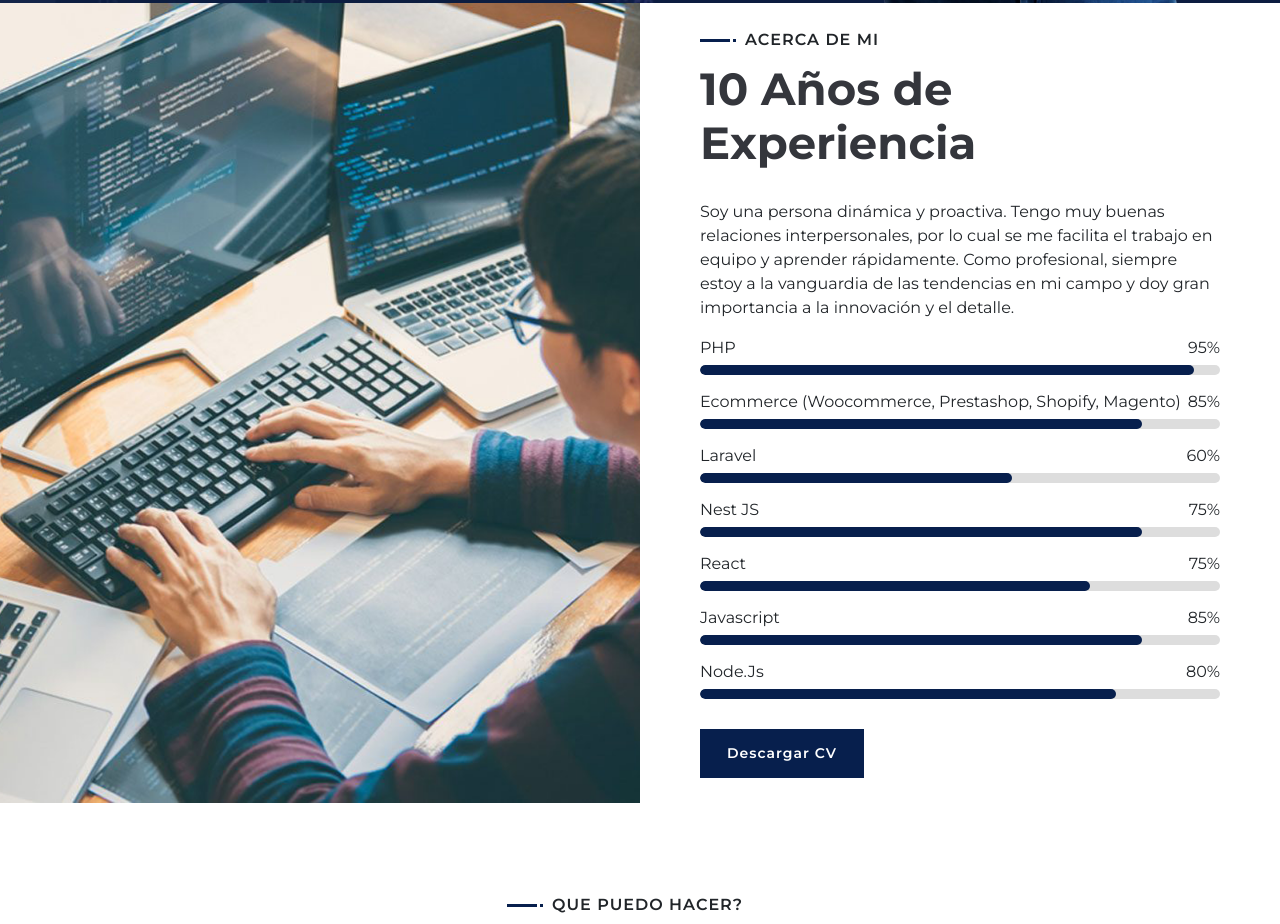
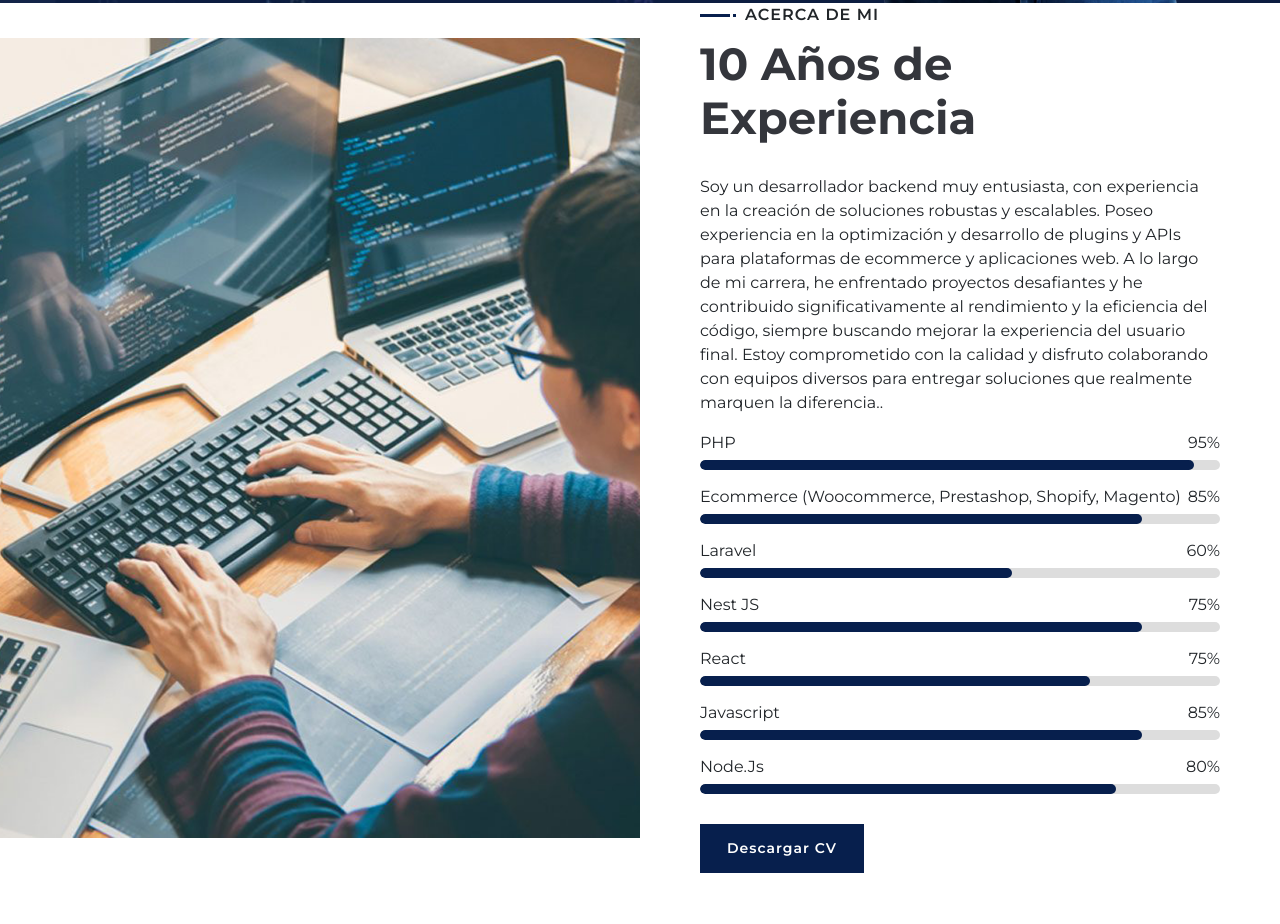
Before and after one commit to ing-joserodriguez/about-me, a plain HTML site: page index.html in a window 1280 px wide. Shown: the part 761-1685 px from the top of the page. Drawn offline with nearby package versions, Linux system fonts and the light colour scheme.

Commit message:
Cambio en la descripcion de perfil y cv

```diff
--- a/index.html
+++ b/index.html
@@ -114,11 +114,16 @@
               </div>
               <div class="about-text">
                 <p>
-                  Soy una persona dinámica y proactiva. Tengo muy buenas
-                  relaciones interpersonales, por lo cual se me facilita el
-                  trabajo en equipo y aprender rápidamente. Como profesional,
-                  siempre estoy a la vanguardia de las tendencias en mi campo y
-                  doy gran importancia a la innovación y el detalle.
+                  Soy un desarrollador backend muy entusiasta, con experiencia
+                  en la creación de soluciones robustas y escalables. Poseo
+                  experiencia en la optimización y desarrollo de plugins y APIs
+                  para plataformas de ecommerce y aplicaciones web. A lo largo
+                  de mi carrera, he enfrentado proyectos desafiantes y he
+                  contribuido significativamente al rendimiento y la eficiencia
+                  del código, siempre buscando mejorar la experiencia del
+                  usuario final. Estoy comprometido con la calidad y disfruto
+                  colaborando con equipos diversos para entregar soluciones que
+                  realmente marquen la diferencia..
                 </p>
               </div>
               <div class="skills">
```
Also changed, not shown: 1 other file.
